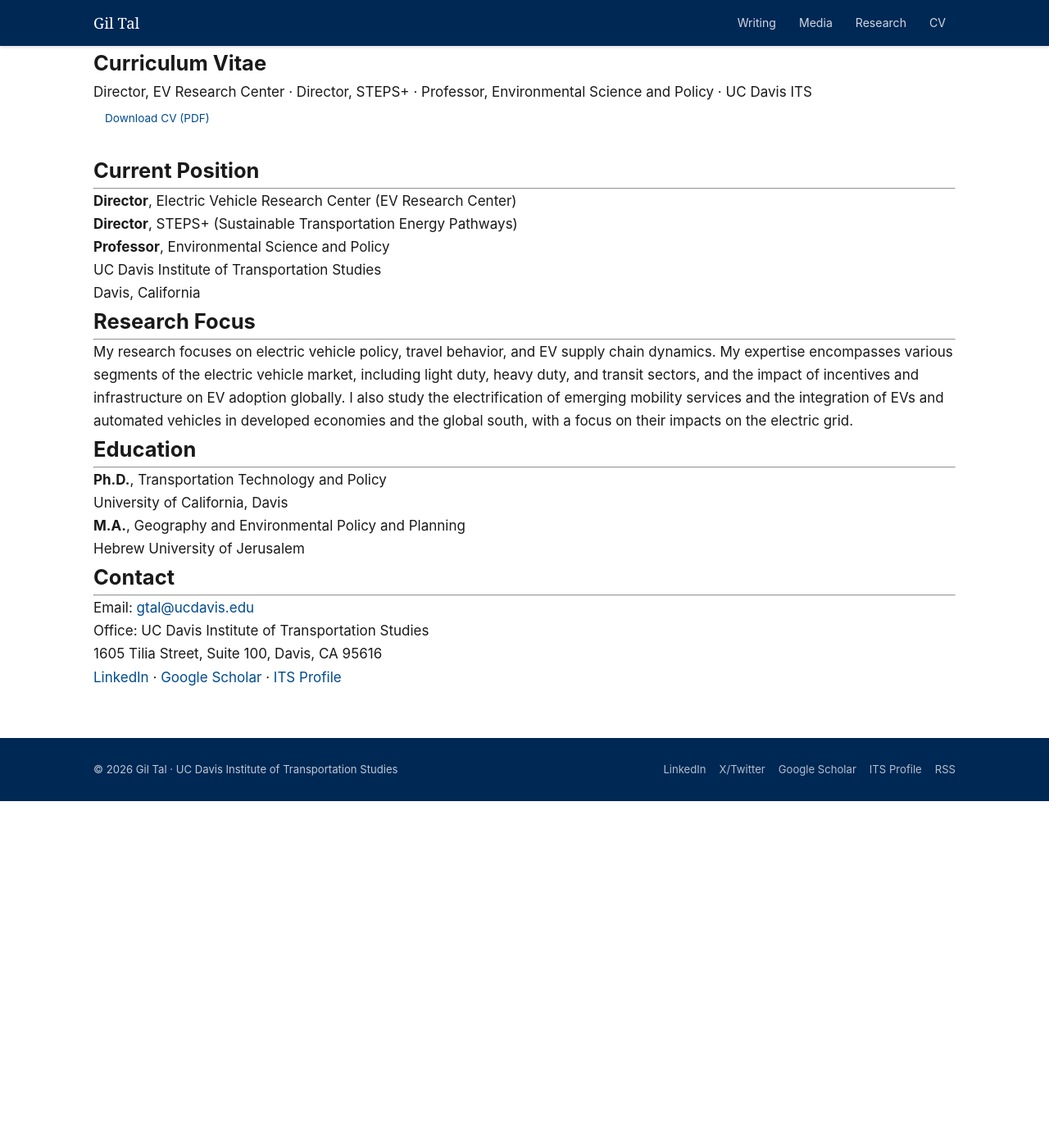
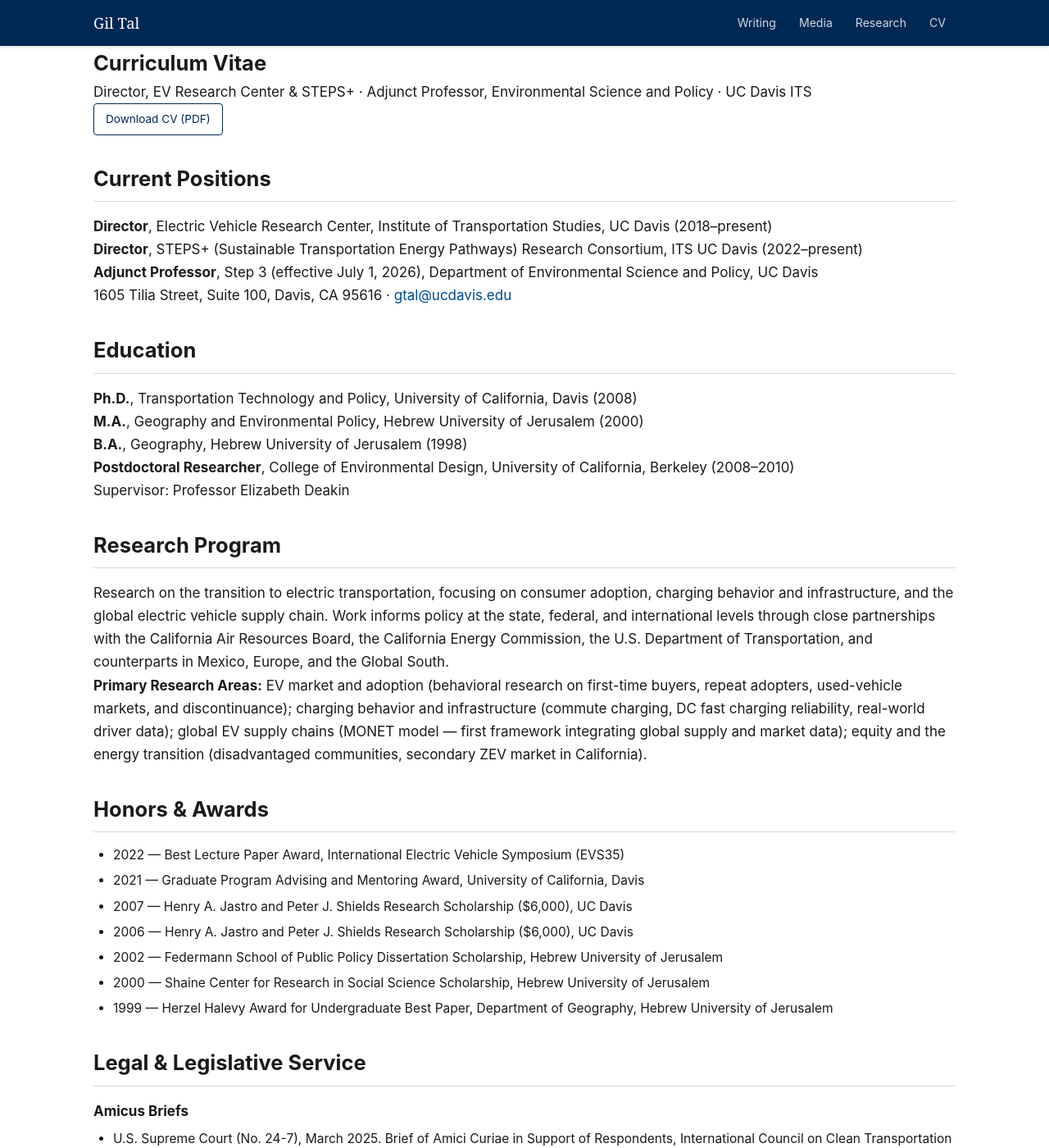
Before and after one commit to giltalEV/giltalEV.github.io, a Jekyll site: the page built from cv.html, in a window 1280 px wide and 1400 px high. Shown: the whole window at 82% size. Built offline with Jekyll 4.4.1, drawn with Linux system fonts in a browser that asks for light colours; some of the changed text lies outside the part shown.

Commit message:
Add full CV content from source document

```diff
--- a/cv.html
+++ b/cv.html
@@ -6,52 +6,98 @@ title: CV
 <section class="page-hero">
   <div class="container">
     <h1>Curriculum Vitae</h1>
-    <p class="page-subtitle">Director, EV Research Center &middot; Director, STEPS+ &middot; Professor, Environmental Science and Policy &middot; UC Davis ITS</p>
+    <p class="page-subtitle">Director, EV Research Center &amp; STEPS+ &middot; Adjunct Professor, Environmental Science and Policy &middot; UC Davis ITS</p>
   </div>
 </section>
 
 <div class="container page-body">
 
-  <p style="margin-bottom:1.5rem">
-    <a href="/cv.pdf" class="btn btn-primary">Download CV (PDF)</a>
+  <p style="margin-bottom:2rem">
+    <a href="/cv.pdf" class="btn btn-outline">Download CV (PDF)</a>
   </p>
 
-  <h2>Current Position</h2>
-  <hr>
+  <h2>Current Positions</h2><hr>
   <p>
-    <strong>Director</strong>, Electric Vehicle Research Center (EV Research Center)<br>
-    <strong>Director</strong>, STEPS+ (Sustainable Transportation Energy Pathways)<br>
-    <strong>Professor</strong>, Environmental Science and Policy<br>
-    UC Davis Institute of Transportation Studies<br>
-    Davis, California
+    <strong>Director</strong>, Electric Vehicle Research Center, Institute of Transportation Studies, UC Davis (2018–present)<br>
+    <strong>Director</strong>, STEPS+ (Sustainable Transportation Energy Pathways) Research Consortium, ITS UC Davis (2022–present)<br>
+    <strong>Adjunct Professor</strong>, Step 3 (effective July 1, 2026), Department of Environmental Science and Policy, UC Davis<br>
+    1605 Tilia Street, Suite 100, Davis, CA 95616 &middot; <a href="mailto:gtal@ucdavis.edu">gtal@ucdavis.edu</a>
   </p>
 
-  <h2>Research Focus</h2>
-  <hr>
-  <p>My research focuses on electric vehicle policy, travel behavior, and EV supply chain dynamics. My expertise encompasses various segments of the electric vehicle market, including light duty, heavy duty, and transit sectors, and the impact of incentives and infrastructure on EV adoption globally. I also study the electrification of emerging mobility services and the integration of EVs and automated vehicles in developed economies and the global south, with a focus on their impacts on the electric grid.</p>
-
-  <h2>Education</h2>
-  <hr>
+  <h2>Education</h2><hr>
   <p>
-    <strong>Ph.D.</strong>, Transportation Technology and Policy<br>
-    University of California, Davis
+    <strong>Ph.D.</strong>, Transportation Technology and Policy, University of California, Davis (2008)<br>
+    <strong>M.A.</strong>, Geography and Environmental Policy, Hebrew University of Jerusalem (2000)<br>
+    <strong>B.A.</strong>, Geography, Hebrew University of Jerusalem (1998)
   </p>
   <p>
-    <strong>M.A.</strong>, Geography and Environmental Policy and Planning<br>
-    Hebrew University of Jerusalem
+    <strong>Postdoctoral Researcher</strong>, College of Environmental Design, University of California, Berkeley (2008–2010)<br>
+    Supervisor: Professor Elizabeth Deakin
   </p>
 
-  <h2>Contact</h2>
-  <hr>
-  <p>
-    Email: <a href="mailto:gtal@ucdavis.edu">gtal@ucdavis.edu</a><br>
-    Office: UC Davis Institute of Transportation Studies<br>
-    1605 Tilia Street, Suite 100, Davis, CA 95616
-  </p>
+  <h2>Research Program</h2><hr>
+  <p>Research on the transition to electric transportation, focusing on consumer adoption, charging behavior and infrastructure, and the global electric vehicle supply chain. Work informs policy at the state, federal, and international levels through close partnerships with the California Air Resources Board, the California Energy Commission, the U.S. Department of Transportation, and counterparts in Mexico, Europe, and the Global South.</p>
+  <p><strong>Primary Research Areas:</strong> EV market and adoption (behavioral research on first-time buyers, repeat adopters, used-vehicle markets, and discontinuance); charging behavior and infrastructure (commute charging, DC fast charging reliability, real-world driver data); global EV supply chains (MONET model — first framework integrating global supply and market data); equity and the energy transition (disadvantaged communities, secondary ZEV market in California).</p>
+
+  <h2>Honors &amp; Awards</h2><hr>
+  <ul class="cv-list">
+    <li>2022 &mdash; Best Lecture Paper Award, International Electric Vehicle Symposium (EVS35)</li>
+    <li>2021 &mdash; Graduate Program Advising and Mentoring Award, University of California, Davis</li>
+    <li>2007 &mdash; Henry A. Jastro and Peter J. Shields Research Scholarship ($6,000), UC Davis</li>
+    <li>2006 &mdash; Henry A. Jastro and Peter J. Shields Research Scholarship ($6,000), UC Davis</li>
+    <li>2002 &mdash; Federmann School of Public Policy Dissertation Scholarship, Hebrew University of Jerusalem</li>
+    <li>2000 &mdash; Shaine Center for Research in Social Science Scholarship, Hebrew University of Jerusalem</li>
+    <li>1999 &mdash; Herzel Halevy Award for Undergraduate Best Paper, Department of Geography, Hebrew University of Jerusalem</li>
+  </ul>
+
+  <h2>Legal &amp; Legislative Service</h2><hr>
+  <p><strong>Amicus Briefs</strong></p>
+  <ul class="cv-list">
+    <li>U.S. Supreme Court (No. 24-7), March 2025. Brief of Amici Curiae in Support of Respondents, International Council on Clean Transportation and UC Davis Institute of Transportation Studies.</li>
+    <li>U.S. Court of Appeals, D.C. Circuit (No. 24-1129), January 2025. Brief of Amici Curiae in Support of Respondents on EPA clean vehicle rules.</li>
+    <li>U.S. Court of Appeals, D.C. Circuit (No. 24-1087), December 2024. Brief of Amici Curiae in Support of Respondents on EPA clean vehicle rules.</li>
+  </ul>
+  <p><strong>Legislative Testimony &amp; Capitol Hill Briefings</strong></p>
+  <ul class="cv-list">
+    <li>June 2025 &mdash; California Council on Science and Technology: Preparing California's Energy Grid for New Load Sources at Scale.</li>
+    <li>January 2025 &mdash; Capitol Hill Research Briefing: Federal Policy Opportunities for Improving the Electric Vehicle Charging Ecosystem, Washington DC.</li>
+    <li>February 2024 &mdash; California Assembly Standing Committee on Utilities and Energy, Sacramento.</li>
+    <li>January 2024 &mdash; National Council on Sustainable Transportation Capitol Hill Research Briefing, Washington DC.</li>
+  </ul>
+
+  <h2>Teaching</h2><hr>
+  <p>Annual undergraduate teaching in the Department of Environmental Science and Policy, alternating between two courses with combined annual enrollment above 160 students (average evaluation 4.2/5.0).</p>
+  <ul class="cv-list">
+    <li><strong>ESP/ECI 163</strong> &mdash; Energy and Environmental Aspects of Transportation (Fall 2024, enrollment 167)</li>
+    <li><strong>ECI 165</strong> &mdash; Transportation Policy (Fall 2023, enrollment 164)</li>
+    <li><strong>TTP 290C</strong> &mdash; Graduate Research Conference (Fall 2023, Winter 2024, Spring 2024)</li>
+  </ul>
+
+  <h2>Graduate Mentoring</h2><hr>
+  <p>Six PhD students completed under direct supervision since 2017; service on more than 35 thesis and dissertation committees. Current doctoral advisees include Trisha Varshini Ramadoss, Hanif Tayarani, Tisura Dasith Gamage, Anya Rose Robinson, and Lu Dong.</p>
+
+  <h2>University &amp; Professional Service</h2><hr>
+  <ul class="cv-list">
+    <li>2020–2028 &mdash; Member, Standing Committee on Alternative Fuels and Technologies, Transportation Research Board (TRB), National Academies of Sciences, Engineering, and Medicine</li>
+    <li>2017–present &mdash; Chair, Admissions Committee, Transportation Technology and Policy Graduate Group, UC Davis</li>
+    <li>2016–present &mdash; Graduate Adviser, Transportation Technology and Policy Graduate Group, UC Davis</li>
+    <li>Organizer of four STEPS+ symposia (2023–2025); co-organizer of EV Conference 2025 (Stuttgart), 20th Asilomar Conference (2025), and specialized workshops on charging infrastructure reliability</li>
+  </ul>
+  <p>Active peer reviewer for: Transportation Research Parts A, C, D; Transport Policy; Energy Policy; Nature Energy; Journal of the American Planning Association; and others.</p>
+
+  <h2>Links</h2><hr>
   <p>
     <a href="{{ site.social.linkedin }}" target="_blank" rel="noopener">LinkedIn</a> &middot;
     <a href="{{ site.social.scholar }}" target="_blank" rel="noopener">Google Scholar</a> &middot;
-    <a href="{{ site.its_url }}" target="_blank" rel="noopener">ITS Profile</a>
+    <a href="{{ site.its_url }}" target="_blank" rel="noopener">ITS Profile</a> &middot;
+    <a href="{{ site.phev_url }}" target="_blank" rel="noopener">EV Research Center</a>
   </p>
 
 </div>
+
+<style>
+.cv-list { margin: 0.5rem 0 1.25rem 1.5rem; }
+.cv-list li { margin-bottom: 0.4rem; font-size: 0.97rem; line-height: 1.6; }
+.page-body h2 { margin-top: 2rem; }
+.page-body hr { margin: 0.4rem 0 1rem; border: none; border-top: 1px solid var(--border); }
+</style>
```
